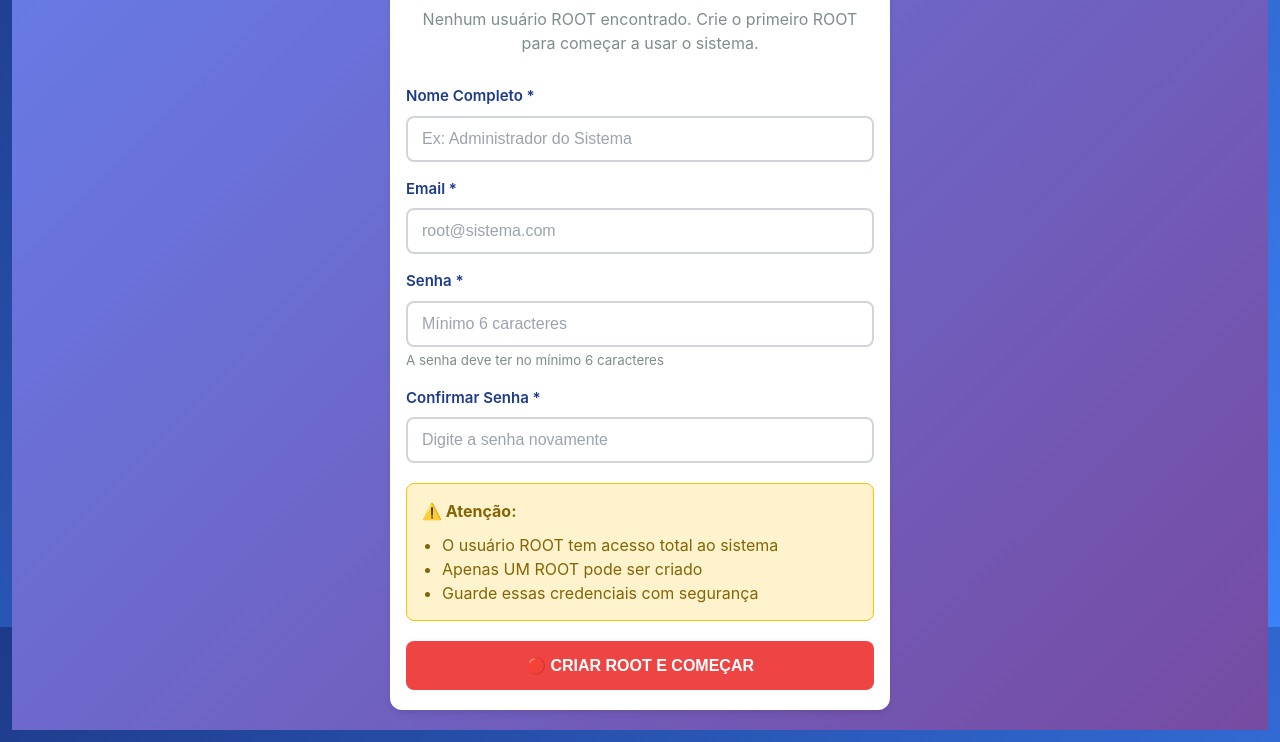
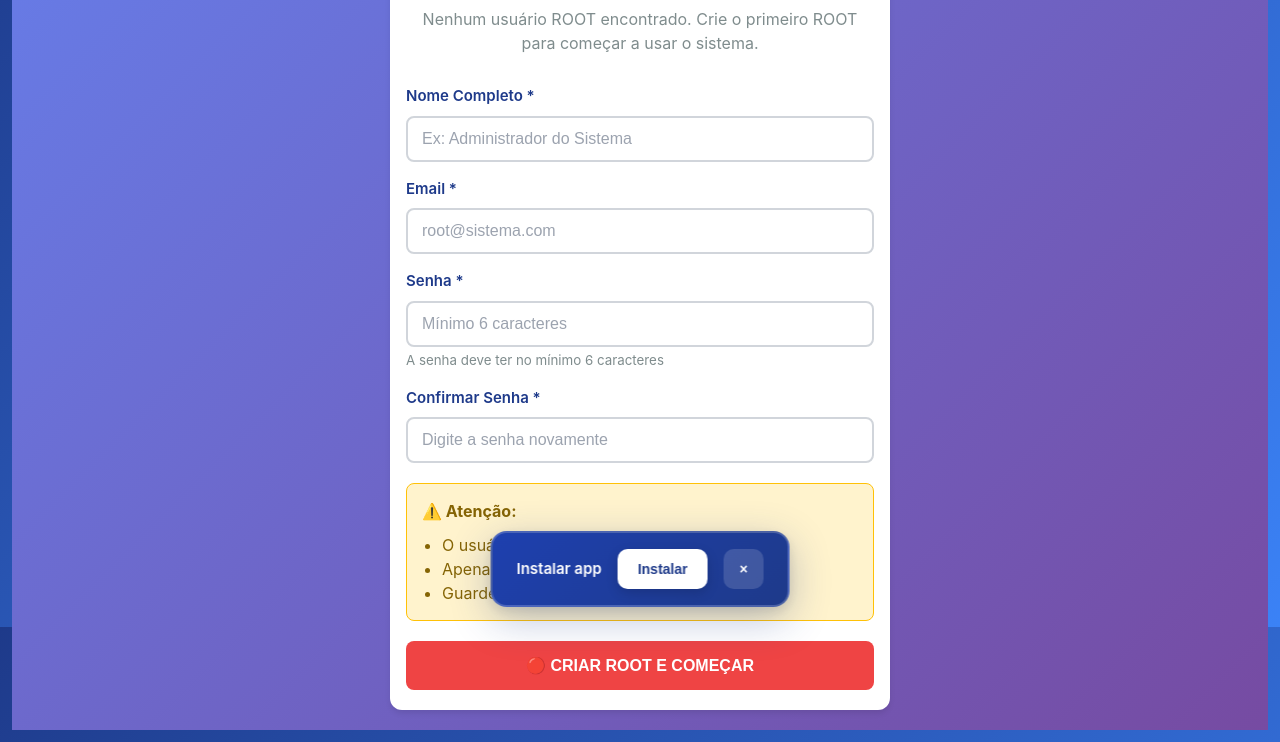
Before and after one commit to rcerucci/patrigestor, a website built with Vite: page src/index.html in a window 1280 px wide. Shown: the part 173-915 px from the top of the page. Built offline with nearby package versions, Linux system fonts and the light colour scheme; some packages are replaced by stand-ins of ours; no server answers; the database is empty.

Commit message:
fix: restaura instalação PWA com botão funcional

```diff
--- a/src/css/style.css
+++ b/src/css/style.css
@@ -892,3 +892,90 @@ tbody tr:nth-child(even):hover { background: var(--gray-100); }
     body { background: white; }
     .btn, .header, .modal { display: none !important; }
 }
+
+.install-prompt {
+    position: fixed;
+    bottom: 20px;
+    left: 50%;
+    transform: translateX(-50%);
+    background: linear-gradient(135deg, #1e40af 0%, #1e3a8a 100%);
+    color: white;
+    padding: 16px 24px;
+    border-radius: 16px;
+    box-shadow: 0 12px 40px rgba(30, 58, 138, 0.3),
+                0 4px 12px rgba(0, 0, 0, 0.1);
+    z-index: 10000;
+    display: flex;
+    align-items: center;
+    gap: 16px;
+    font-size: 0.9375rem;
+    font-weight: 600;
+    max-width: 90%;
+    animation: slideUp 0.4s ease;
+    border: 2px solid rgba(255, 255, 255, 0.2);
+    backdrop-filter: blur(10px);
+}
+
+.install-prompt button {
+    min-height: 40px;
+    padding: 0 20px;
+    font-size: 0.875rem;
+    font-weight: 600;
+    border-radius: 10px;
+    border: none;
+    cursor: pointer;
+    transition: all 0.3s ease;
+}
+
+/* Botão Instalar */
+.install-prompt button:first-of-type {
+    background: white;
+    color: #1e3a8a;
+    box-shadow: 0 4px 12px rgba(0, 0, 0, 0.15);
+}
+
+.install-prompt button:first-of-type:hover {
+    background: #f0f4ff;
+    transform: translateY(-2px);
+    box-shadow: 0 6px 16px rgba(0, 0, 0, 0.2);
+}
+
+/* Botão Fechar (X) */
+.install-prompt button:last-of-type {
+    background: rgba(255, 255, 255, 0.15);
+    color: white;
+    min-width: 40px;
+    padding: 0;
+}
+
+.install-prompt button:last-of-type:hover {
+    background: rgba(255, 255, 255, 0.25);
+    transform: scale(1.05);
+}
+
+@keyframes slideUp {
+    from {
+        transform: translateX(-50%) translateY(100px);
+        opacity: 0;
+    }
+    to {
+        transform: translateX(-50%) translateY(0);
+        opacity: 1;
+    }
+}
+
+/* Responsividade */
+@media (max-width: 480px) {
+    .install-prompt {
+        padding: 14px 18px;
+        font-size: 0.875rem;
+        gap: 12px;
+        bottom: 16px;
+    }
+
+    .install-prompt button {
+        min-height: 36px;
+        padding: 0 16px;
+        font-size: 0.8125rem;
+    }
+}
```
